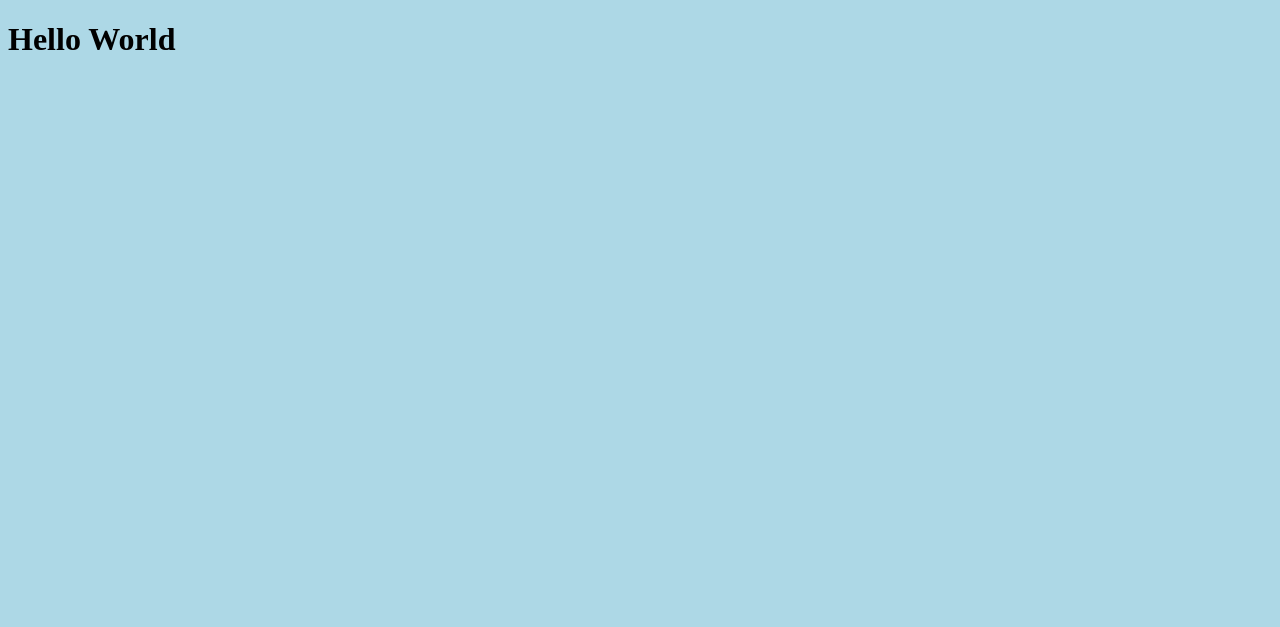
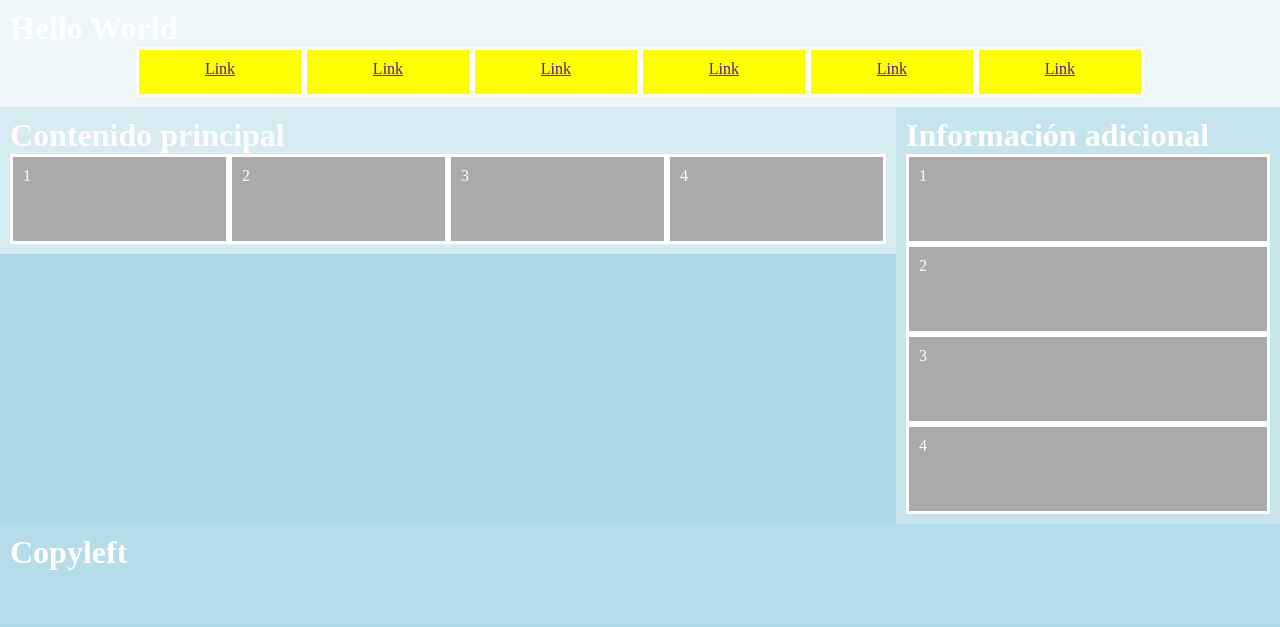
Before and after one commit to hele-hub/DESENV_2020_2021, a plain HTML site: page index.html in a window 1280 px wide. Drawn offline with Linux system fonts and the light colour scheme.

Commit message:
Responsive

```diff
--- a/estilos/desktop.css
+++ b/estilos/desktop.css
@@ -2,4 +2,38 @@
 	body{
 		background-color: lightblue;
 	}
+	#main li{
+		width: 25%;
+		float: left;
+	}
+	#aside li{
+		width: 100%;
+	}
+	#header{
+
+	}
+	#menu li{
+		width: 16.666%;
+		float: left;
+	}
+	#menu{
+		overflow: hidden; /*esto se lo decimos al contenedor de los elementos flotados; para que nos contenga la información*/
+		text-align: center;
+		width: 80%;
+		margin: 0 auto;
+	}
+	#main{
+		width: 70%;
+		float: left;
+		overflow: hidden;
+	}
+	#aside{
+		width: 30%;
+		float: left;
+		overflow: hidden;
+	}
+	#footer{
+		height: 100px;
+		clear: both; /*con both nos referimos a left y right; con esto hacemos que el footer no se suba para arriba -cosa que ocurre cuando flotamos otros elementos de su alrededor- sino que se quede debajo, donde debe esta el footer*/
+	}
 }
--- a/estilos/movil.css
+++ b/estilos/movil.css
@@ -1,5 +1,53 @@
+*{
+	margin: 0;
+	padding: 0;
+	box-sizing: border-box; /*utilizar siempre que trabajemos en responsive y con porcentajes*/
+}
+div, li{
+	padding: 10px;
+}
+body{
+	color: #FFF;
+}
+li{
+	list-style-type: none;
+	background-color: #AAA;
+	height: 90px;
+	border: 3px solid white;
+}
+#header{
+	background-color: rgba(255, 255, 255, 0.8);
+}
+#menu{
+	background-color: purple;
+}
+#menu li{
+	height: 50px;
+	background-color: yellow;
+}
+#main{
+	background-color: rgba(255, 255, 255, 0.5);
+}
+#aside{
+	background-color: rgba(255, 255, 255, 0.3);
+}
+#footer{
+	background-color: rgba(255, 255, 255, 0.1);
+}
 @media screen and (max-width: 480px){
 	body{
 		background-color: tomato;
 	}
+	#header{
+
+	}
+	#main{
+		/*si no ponemos height, el div se adaptará a la altura del contenido*/
+	}
+	#aside{
+
+	}
+	#footer{
+		height: 100px;
+	}
 }
--- a/estilos/tablet.css
+++ b/estilos/tablet.css
@@ -2,4 +2,20 @@
 	body{
 		background-color: yellowgreen;
 	}
+	#main li{
+		width: 50%;
+		float: left;
+	}
+	#header{
+
+	}
+	#main{
+		overflow: hidden; /*porque esto tiene contenido flotado en su interior*/
+	}
+	#aside{
+		overflow: hidden;
+	}
+	#footer{
+		height: 100px;
+	}
 }
--- a/index.html
+++ b/index.html
@@ -5,11 +5,39 @@
 <meta charset="UTF-8">
 <meta name="viewport" content="width=device-width, initial-scale=1">
 <meta name="author" content="helena">
+<link rel="stylesheet" type="text/css" href="estilos/styles.css">
 <link rel="stylesheet" type="text/css" href="estilos/movil.css">
 <link rel="stylesheet" type="text/css" href="estilos/tablet.css">
 <link rel="stylesheet" type="text/css" href="estilos/desktop.css">
 </head>
 <body>
-	<h1>Hello World</h1>
+	<div id="header">
+		<h1>Hello World</h1>
+		<ul id="menu">
+			<li><a href="">Link</a></li>
+			<li><a href="">Link</a></li>
+			<li><a href="">Link</a></li>
+			<li><a href="">Link</a></li>
+			<li><a href="">Link</a></li>
+			<li><a href="">Link</a></li>
+		</ul>
+	</div>
+	<div id="main">
+		<h1>Contenido principal</h1>
+		<li>1</li>
+		<li>2</li>
+		<li>3</li>
+		<li>4</li>
+	</div>
+	<div id="aside">
+		<h1>Información adicional</h1>
+		<li>1</li>
+		<li>2</li>
+		<li>3</li>
+		<li>4</li>
+	</div>
+	<div id="footer">
+		<h1>Copyleft</h1>
+	</div>
 </body>
 </html>
```
Also changed, not shown: estilos/styles.css (added).
